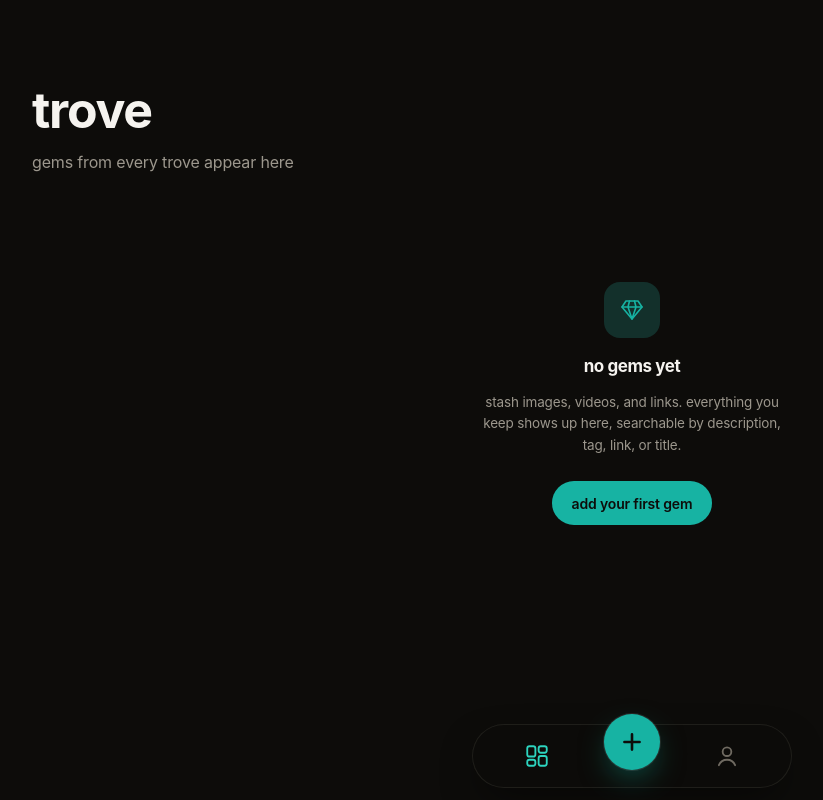
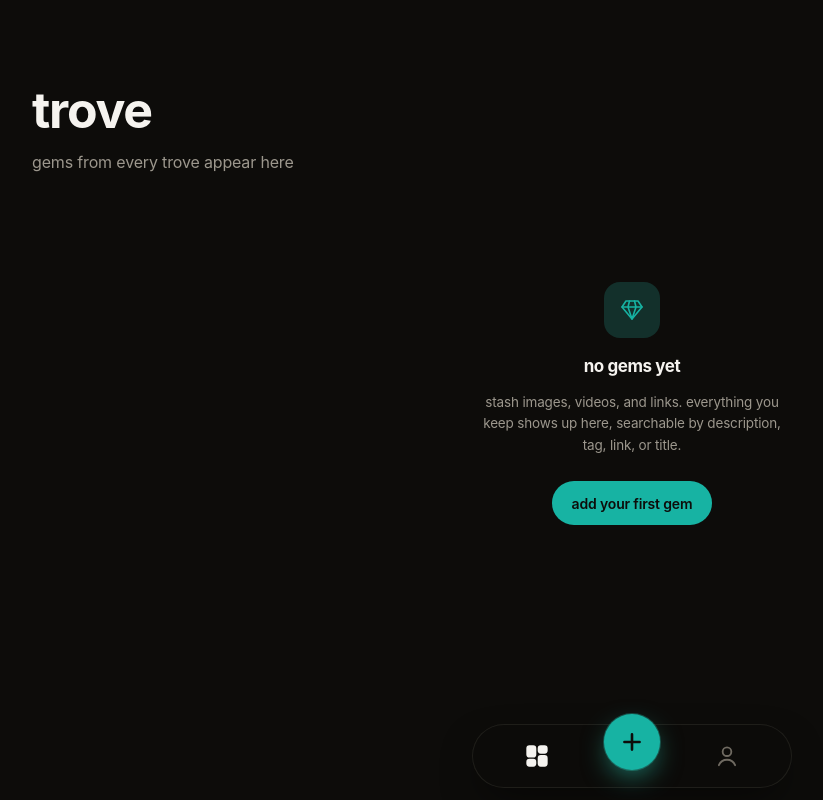
Before and after one commit to lebuckman/trove, a Next.js app: page / in a window 1280 px wide. Shown: the whole page, without its empty margins (8-831 px from the left). Built offline with nearby package versions, Linux system fonts and the light colour scheme; no server answers; the database is empty.

Commit message:
feat: fill active nav icons and refine the create-button glow

```diff
--- a/src/components/layout/BottomNav.tsx
+++ b/src/components/layout/BottomNav.tsx
@@ -4,9 +4,19 @@ import Link from "next/link";
 import { usePathname, useRouter, useSearchParams } from "next/navigation";
 import { cn } from "@/lib/utils";
 
-function HomeIcon({ className }: { className?: string }) {
+// Active tabs fill in (solid) rather than recoloring, so the indicator
+// doesn't compete with the teal center button.
+function HomeIcon({ className, active }: { className?: string; active?: boolean }) {
   return (
-    <svg viewBox="0 0 24 24" className={className} fill="none" strokeWidth={1.7} stroke="currentColor" strokeLinecap="round" strokeLinejoin="round">
+    <svg
+      viewBox="0 0 24 24"
+      className={className}
+      fill={active ? "currentColor" : "none"}
+      strokeWidth={1.7}
+      stroke="currentColor"
+      strokeLinecap="round"
+      strokeLinejoin="round"
+    >
       <rect x="3" y="3" width="7.5" height="9.5" rx="2" />
       <rect x="13.5" y="3" width="7.5" height="6" rx="2" />
       <rect x="3" y="15.5" width="7.5" height="5.5" rx="2" />
@@ -15,7 +25,15 @@ function HomeIcon({ className }: { className?: string }) {
   );
 }
 
-function ProfileIcon({ className }: { className?: string }) {
+function ProfileIcon({ className, active }: { className?: string; active?: boolean }) {
+  if (active) {
+    return (
+      <svg viewBox="0 0 24 24" className={className} fill="currentColor">
+        <circle cx="12" cy="8" r="4.2" />
+        <path d="M3.8 20.5c1.4-3.8 4.4-5.6 8.2-5.6s6.8 1.8 8.2 5.6a1 1 0 0 1-.94 1.4H4.74a1 1 0 0 1-.94-1.4z" />
+      </svg>
+    );
+  }
   return (
     <svg viewBox="0 0 24 24" className={className} fill="none" strokeWidth={1.7} stroke="currentColor" strokeLinecap="round" strokeLinejoin="round">
       <circle cx="12" cy="8" r="4" />
@@ -63,19 +81,20 @@ export function BottomNav() {
         <Link
           href="/"
           aria-label="Home"
+          aria-current={isHome && !isProfile ? "page" : undefined}
           className={cn(
-            "tappable flex h-12 w-14 items-center justify-center rounded-2xl",
-            isHome && !isProfile ? "text-accent-strong" : "text-text-subtle",
+            "tappable flex h-12 w-14 items-center justify-center rounded-2xl transition-colors",
+            isHome && !isProfile ? "text-text" : "text-text-subtle",
           )}
         >
-          <HomeIcon className="h-6.5 w-6.5" />
+          <HomeIcon className="h-6.5 w-6.5" active={isHome && !isProfile} />
         </Link>
 
         <button
           type="button"
           onClick={openCreate}
           aria-label="Create"
-          className="tappable relative -mt-7 flex h-14 w-14 items-center justify-center rounded-full bg-accent text-bg shadow-[0_12px_30px_-6px_rgba(13,148,136,0.5)] ring-1 ring-white/10 hover:bg-accent-strong"
+          className="tappable relative -mt-7 flex h-14 w-14 items-center justify-center rounded-full bg-accent text-bg shadow-[0_10px_28px_-6px_rgba(45,212,191,0.6)] ring-1 ring-accent-strong/30 hover:bg-accent-strong"
         >
           <PlusIcon className="h-6.5 w-6.5" />
         </button>
@@ -83,12 +102,13 @@ export function BottomNav() {
         <Link
           href="/profile"
           aria-label="Profile"
+          aria-current={isProfile ? "page" : undefined}
           className={cn(
-            "tappable flex h-12 w-14 items-center justify-center rounded-2xl",
-            isProfile ? "text-accent-strong" : "text-text-subtle",
+            "tappable flex h-12 w-14 items-center justify-center rounded-2xl transition-colors",
+            isProfile ? "text-text" : "text-text-subtle",
           )}
         >
-          <ProfileIcon className="h-6.5 w-6.5" />
+          <ProfileIcon className="h-6.5 w-6.5" active={isProfile} />
         </Link>
       </div>
     </nav>
```
